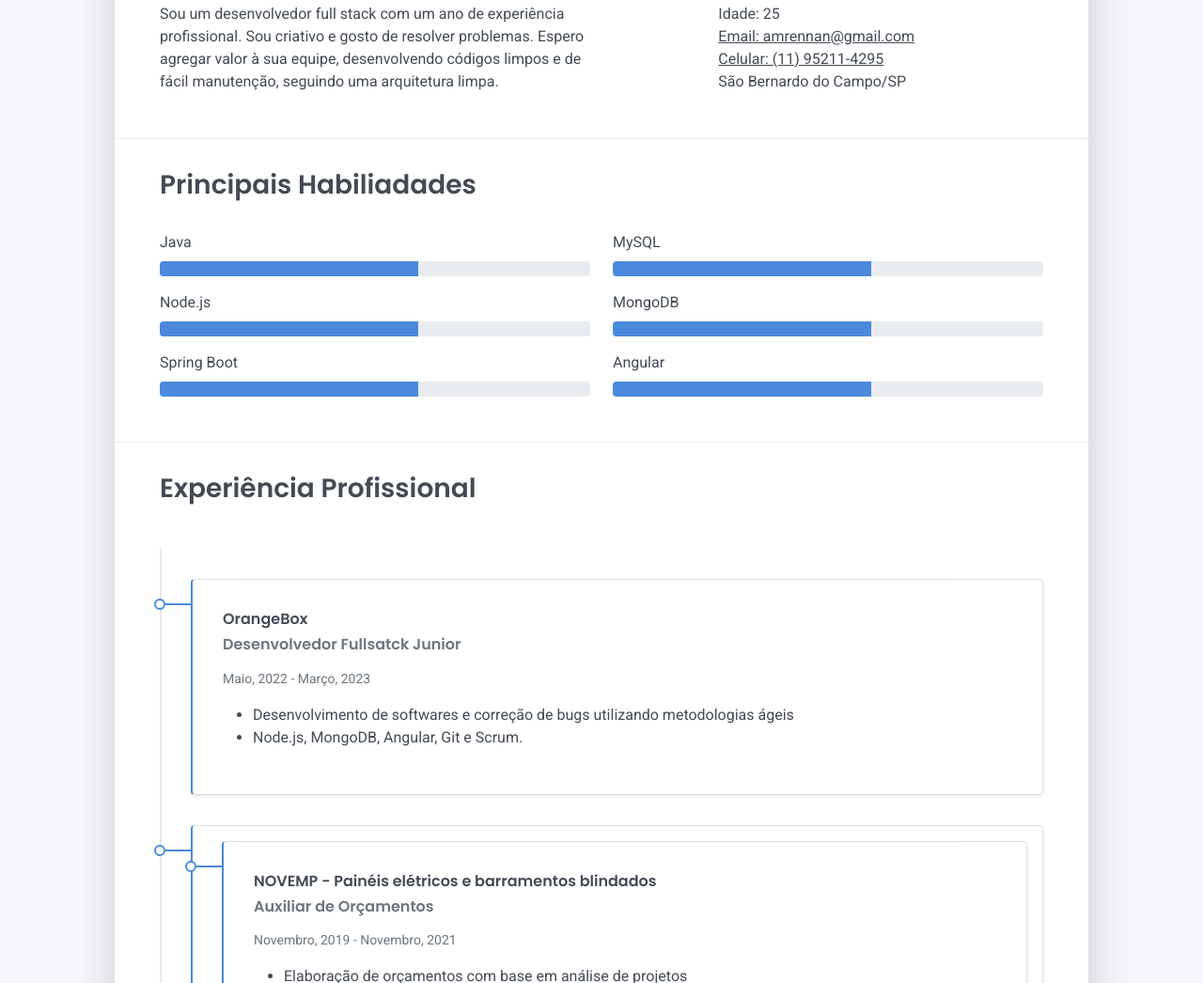
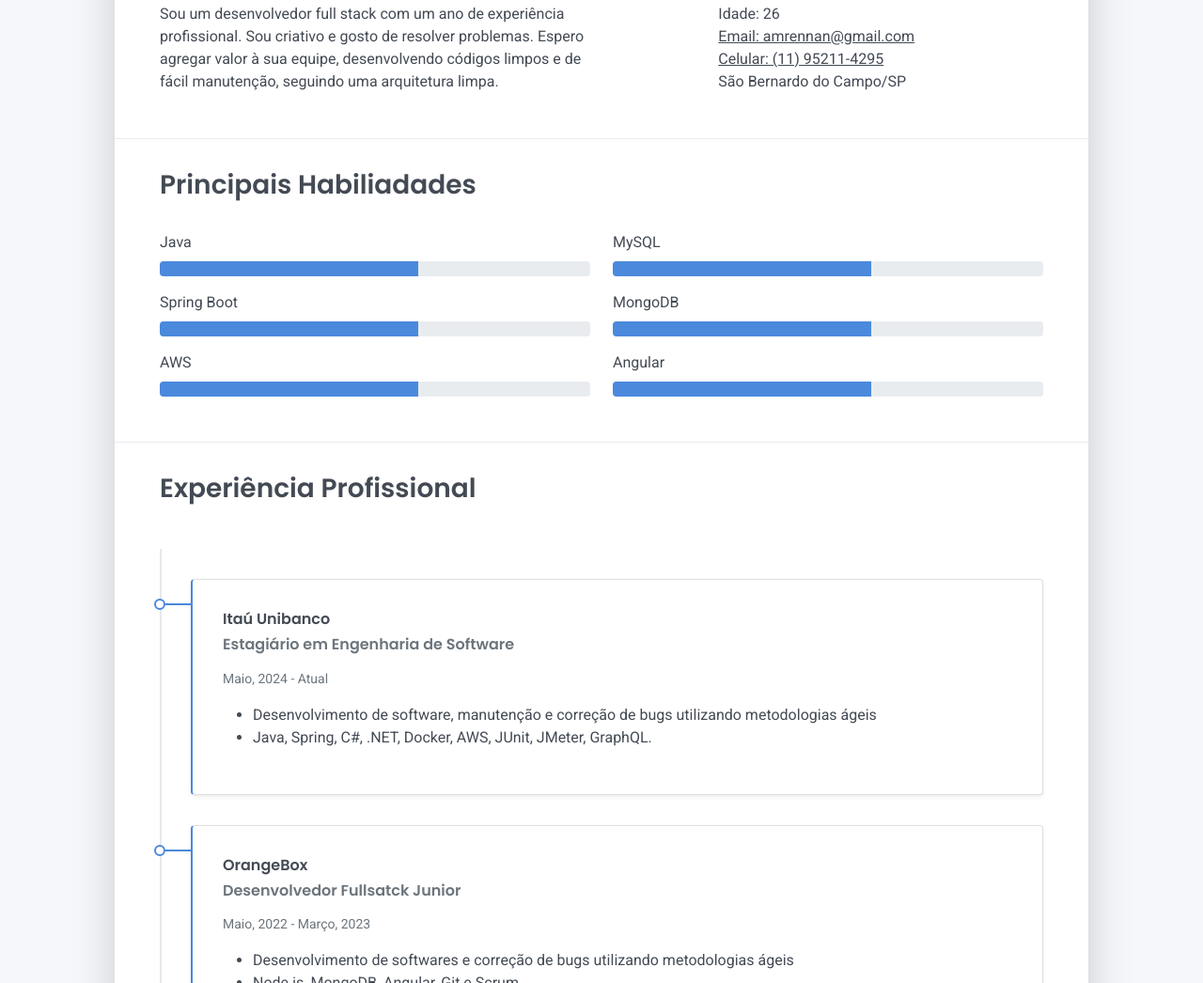
Before and after one commit to RennanMendes/RennanMendes.github.io, a plain HTML site: page index.html in a window 1280 px wide. Shown: the part 487-1533 px from the top of the page at 94% size. Drawn offline with Linux system fonts and the light colour scheme.

Commit message:
feat: adiciona experiência estágio itaú

```diff
--- a/index.html
+++ b/index.html
@@ -88,7 +88,7 @@
             <div class="container col-md-5 offset-md-1">
 
               <ul type="none" class="text-dark">
-                <li>Idade: 25</li>
+                <li>Idade: 26</li>
                 <a class="text-dark" href="mailto:amrennan@gmail.com">
                   <li>Email: amrennan@gmail.com</li>
                 </a>
@@ -116,17 +116,17 @@
                     aria-valuemax="100"></div>
                 </div>
               </div>
-              <div class="mb-2"><span>Node.js</span>
+              <div class="mb-2"><span>Spring Boot</span>
+                <div class="progress my-1">
+                  <div class="progress-bar bg-primary" role="progressbar" data-aos="zoom-in-right" data-aos-delay="300"
+                  data-aos-anchor=".skills-section" style="width: 60%" aria-valuenow="75" aria-valuemin="0"
+                  aria-valuemax="100"></div>
+                </div>
+              </div>
+              <div class="mb-2"><span>AWS</span>
                 <div class="progress my-1">
                   <div class="progress-bar bg-primary" role="progressbar" data-aos="zoom-in-right" data-aos-delay="200"
                     data-aos-anchor=".skills-section" style="width: 60%" aria-valuenow="85" aria-valuemin="0"
-                    aria-valuemax="100"></div>
-                </div>
-              </div>
-              <div class="mb-2"><span>Spring Boot</span>
-                <div class="progress my-1">
-                  <div class="progress-bar bg-primary" role="progressbar" data-aos="zoom-in-right" data-aos-delay="300"
-                    data-aos-anchor=".skills-section" style="width: 60%" aria-valuenow="75" aria-valuemin="0"
                     aria-valuemax="100"></div>
                 </div>
               </div>
@@ -162,6 +162,25 @@
         <section class="work-experience-section px-3 px-lg-4">
           <h2 class="h3 mb-4">Experiência Profissional</h2>
           <div class="timeline">
+
+            <div class="timeline-card timeline-card-primary card shadow-sm mt-2">
+              <div class="card-body">
+                <div class="h6 mb-1">Itaú Unibanco</div>
+                <div class="text-muted h6">Estagiário em Engenharia de Software</div>
+                <div class="text-muted text-small mb-2">Maio, 2024 - Atual</div>
+
+                <div class="d-none d-sm-block">
+                  <ul>
+                    <li>
+                      Desenvolvimento de software, manutenção e correção de bugs utilizando metodologias ágeis
+                    </li>
+                    <li>
+                      Java, Spring, C#, .NET, Docker, AWS, JUnit, JMeter, GraphQL.
+                    </li>
+                  </ul>
+                </div>
+              </div>
+            </div>
 
             <div class="timeline-card timeline-card-primary card shadow-sm mt-2">
               <div class="card-body">
```
